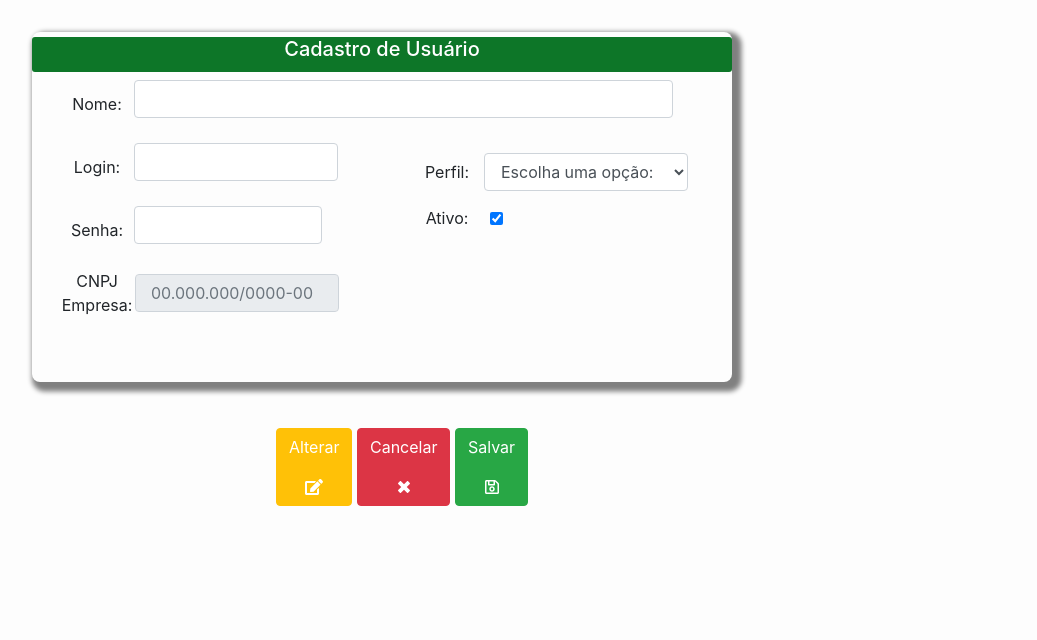
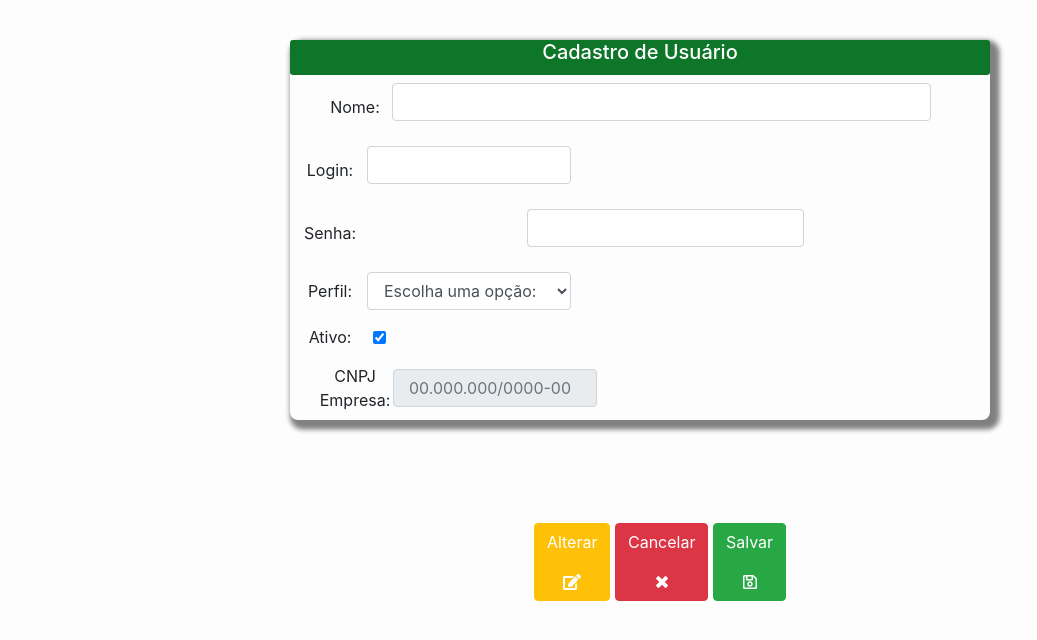
Before and after one commit to YuriLemes/gear, a PHP site: page /usuario-cadastro.php in a window 1280 px wide. Shown: the top 640 px of the page, without its empty margins (0-1037 px from the left). Run offline with PHP 8.4, Linux system fonts and the light colour scheme.

Commit message:
Modificação no style
Alteração no style usuario

```diff
--- a/css/style.css
+++ b/css/style.css
@@ -147,8 +147,14 @@ input[type=password] {
 .icone-home {
     font-size: 6em;
     color: #0D7628;
+}.navbar navbar-expand-lg navbar-light bg-light{
+    padding-top: 8px;
+    padding-bottom: 8px;
+    padding-right: 16px;
+    padding-right: 16px;
+    width: 1093px;
+    height: 38px;
 }
-
 /*ESTILO USUÁRIO*/
 h5{
     background-color: #0d7628;
@@ -157,21 +163,19 @@ h5{
     height: 35px;
     text-align: center;
 }
-form{
+#form-usuario{
     height: 300px;
 }
-
-form label{
+.form-group label{
     float: left;
     text-align: center;
     width: 50px;
 }
-
 .containern{
     padding-left: 40px;
     padding-bottom: 0px;
 }
-.container{
+.containera{
     min-height: 106px;
     max-width: 350px;
     padding-left: 40px;
@@ -188,21 +192,22 @@ form label{
 }
 
 .containerprincipal{
-    padding-top: 5px;
+    padding-top: 0px;
     background: white;
     background-color: #fdfdfd;
-    margin: 2em ;
+    margin: auto;
     width: 700px;
-    height: 350px;
+    height: 380px;
     box-shadow: 0.3em 0.3em 0.3em 0.3em #808080;
     border-radius: 8px;
+    margin-top: 40px;
 
 }
 #login{
     width: 204px;
     margin-left: 12px;
 }
-#senha{
+#senha-usuario{
     margin-left: 12px;
     margin-right: 15px;
     width: 188px;
@@ -225,9 +230,8 @@ form label{
 #ativo{
     margin-left: 18px;
 }
-.btn {
+.btn-warning{
     color: white;
-
 }
 .btn-warning:hover {
     color: white;
@@ -240,7 +244,14 @@ form label{
 }
 .form-group{
     padding-bottom: 15px;
+}
+p{
+    padding-left: 35px;
 
 }
-
+span.error{
+    text-align: : left;
+    font-size: 12px;
+    color: #FF0000;
+}
 /*FIM ESTILO USUÁRIO*/
```
